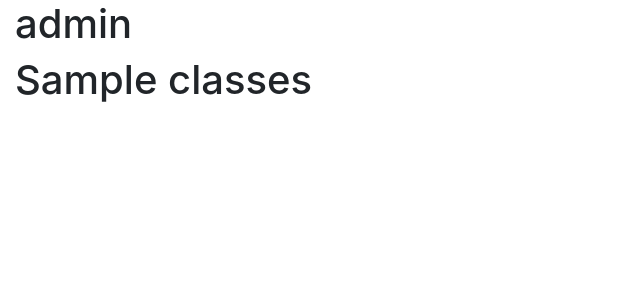
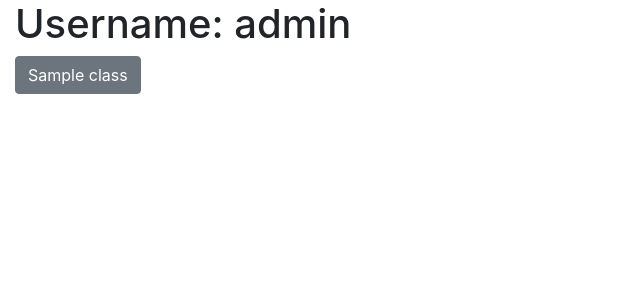
Before and after one commit to lugashiot/Teacher_Feedback, a Django app: template API/teachers/templates/dashboard/dashboard.html in a window 1280 px wide. Shown: the top 300 px of the page, without its empty margins (0-640 px from the left). Run offline with Django 4.2, Linux system fonts and the light colour scheme; a user stored in the database is signed in; the template is opened without the code that fills it: most values are stand-ins (such as "Sample title", 1, 10 or a date in 2020).

Commit message:
clean up

```diff
--- a/API/teachers/templates/dashboard/dashboard.html
+++ b/API/teachers/templates/dashboard/dashboard.html
@@ -10,12 +10,13 @@
 <body>
     {% if user.is_authenticated %}
     <div class="container-fluid">
-        <h1>{{user.username}}</h1>
-        <h1>{{classes}}</h1>
-
+        <h1>Username: {{user.username}}</h1>
+        {% for class in classes %}
+            <button type="button" class="btn btn-secondary">{{ class }}</button>
+        {% endfor %}
     </div>
     {% else %}
-    <meta http-equiv="Refresh" content="0; url=/teacher/login_user" />
+    <meta http-equiv="Refresh" content="0; url=/teacher/login" />
     {% endif %}
 </body>
 </html>
--- a/API/teachers/views.py
+++ b/API/teachers/views.py
@@ -60,4 +60,4 @@ def results(request):
 
 
 def redirect_login(request):
-    return HttpResponseRedirect('/teacher/login_user/')
+    return HttpResponseRedirect('/teacher/login/')
```
